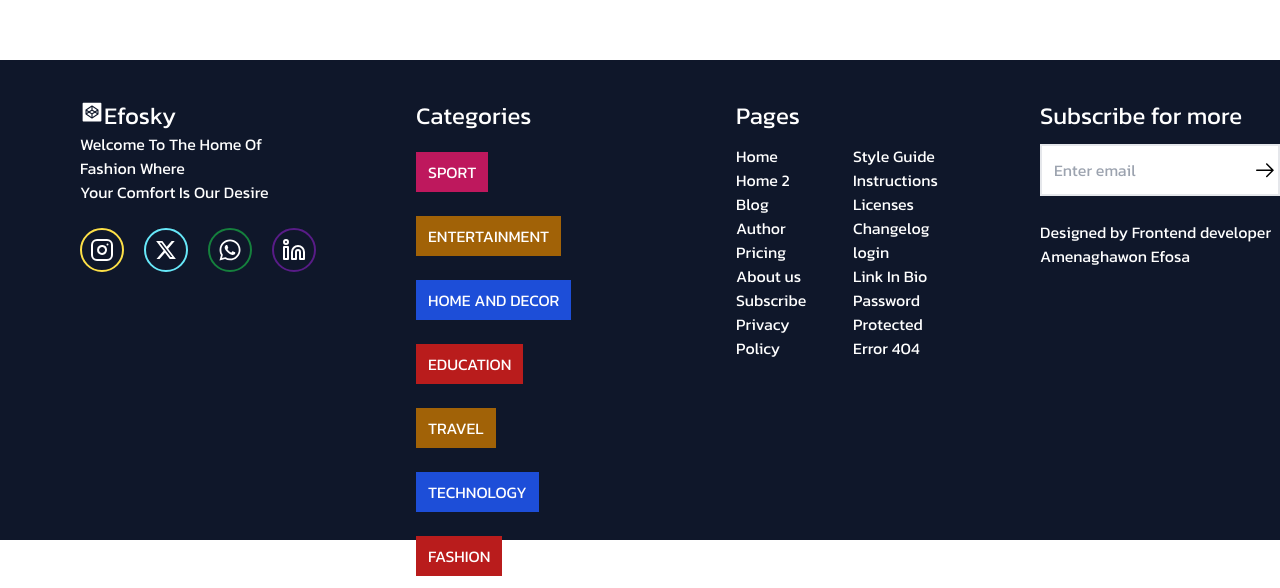
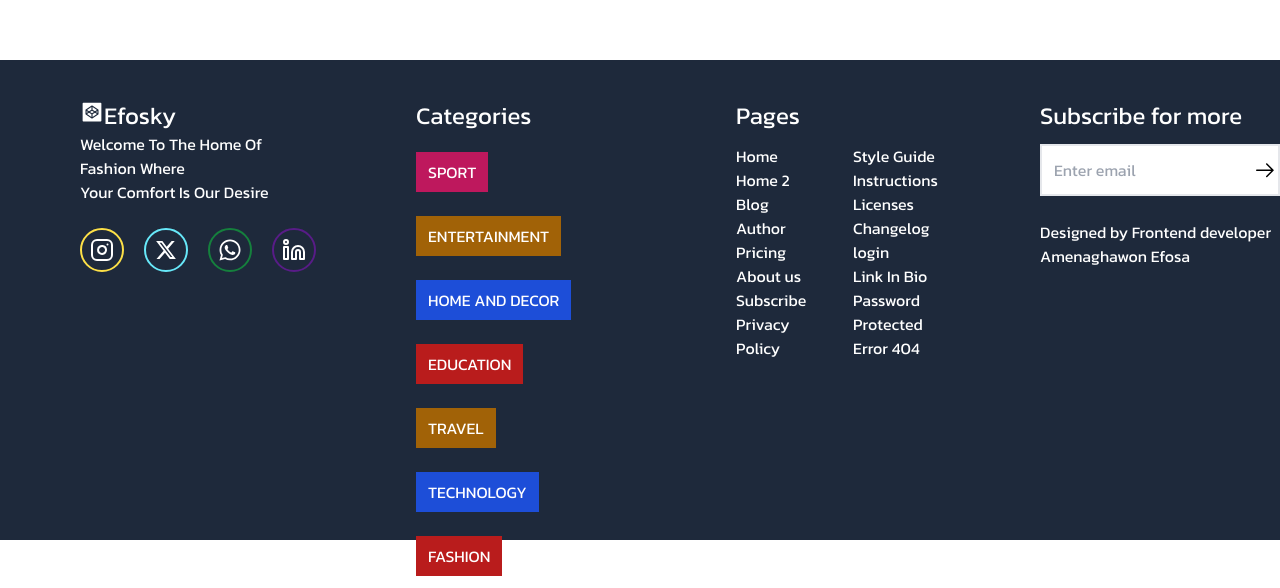
Before and after one commit to Efosky13/mainpro, a Next.js app: page / in a window 1280 px wide. Shown: the part 956-1544 px from the top of the page. Built offline with nearby package versions, Linux system fonts and the light colour scheme.

Commit message:
fix:updated

```diff
--- a/src/app/components/Footer.jsx
+++ b/src/app/components/Footer.jsx
@@ -10,7 +10,7 @@ import Link from "next/link"
 export default function Footer() {
 
   return (
-    <footer className="h-[60vh] bg-slate-900 text-white flex gap-20 mt-6 pt-10 ">
+    <footer className="h-[60vh] bg-slate-800 text-white flex gap-20 mt-6 pt-10 ">
 
     <div className=" capitalize ml-20">
 
```
